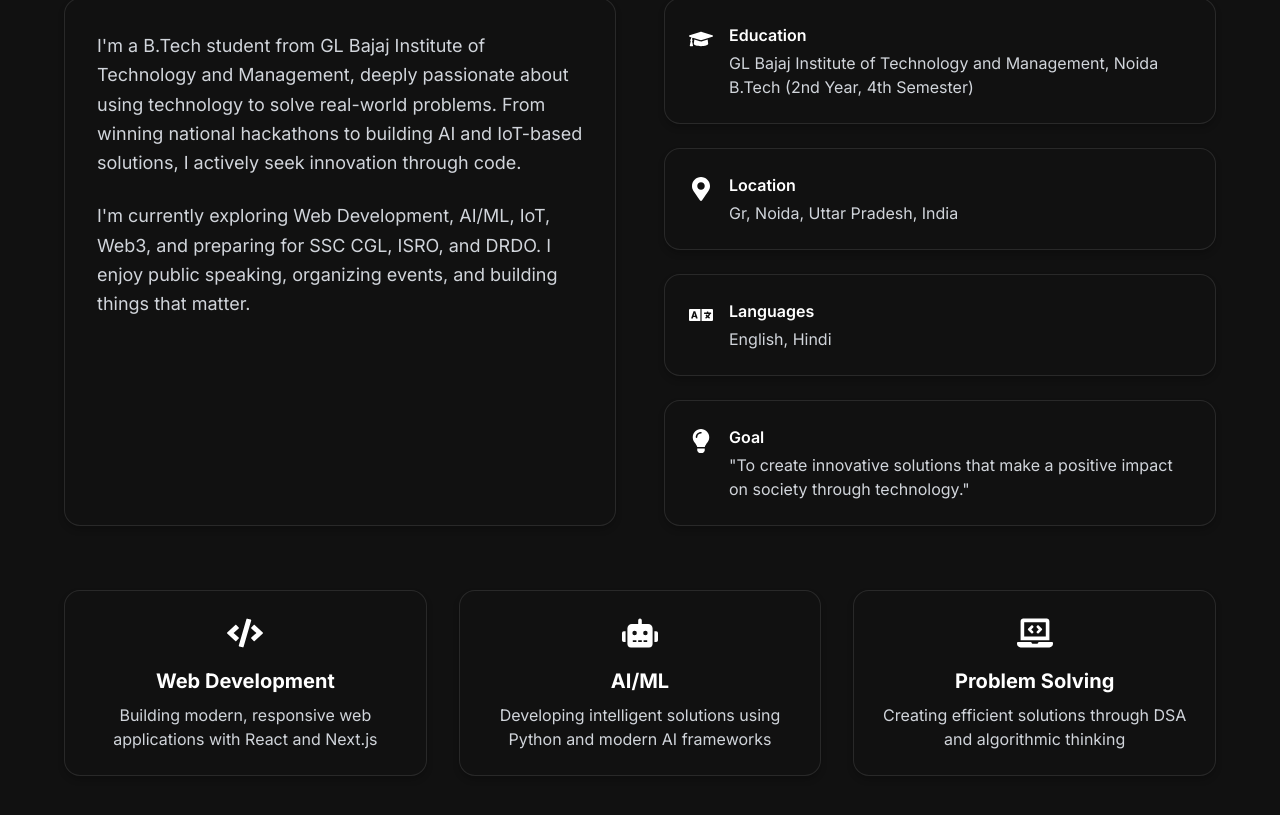
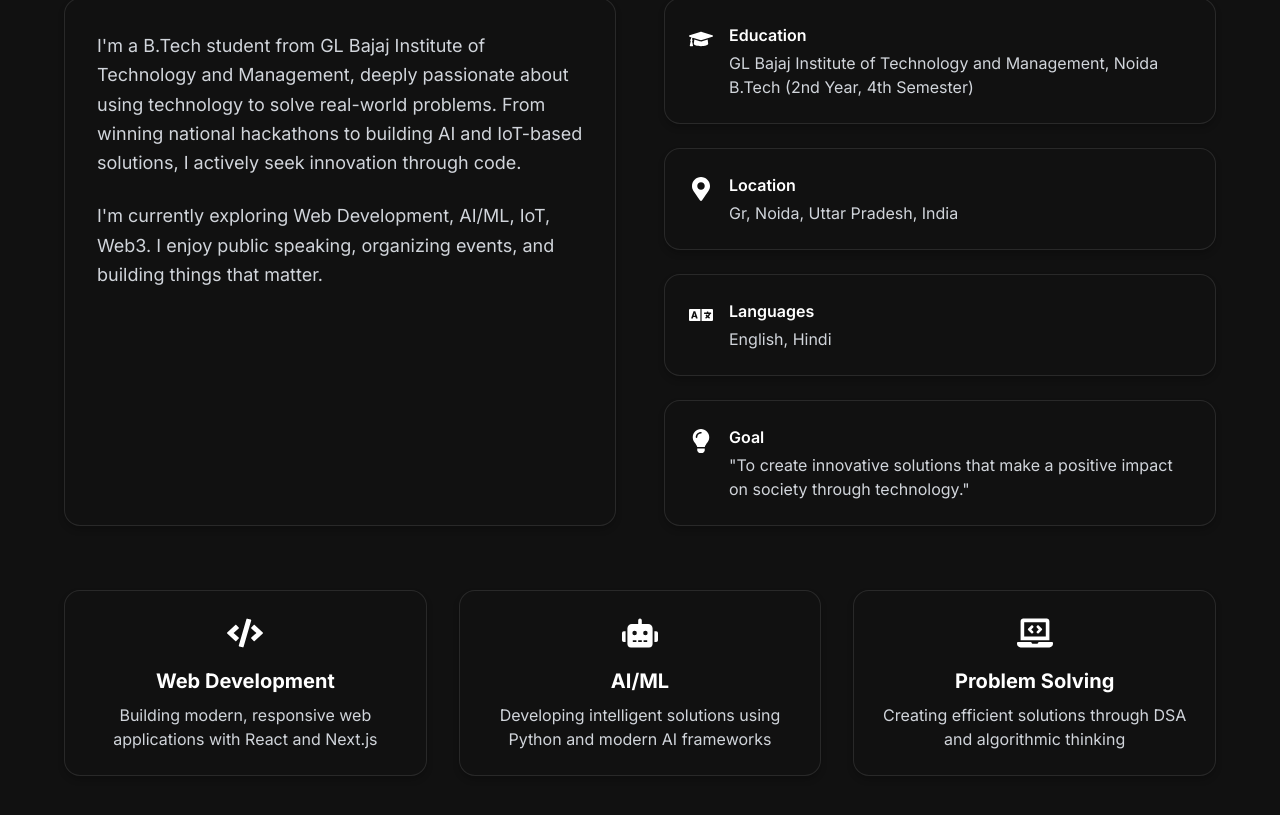
Before and after one commit to Hardik-1226/hardik-portfolio, a Next.js app: page / in a window 1280 px wide. Shown: the part 1130-1945 px from the top of the page. Built offline with nearby package versions, Linux system fonts and the light colour scheme.

Commit message:
Update About.tsx

```diff
--- a/components/About.tsx
+++ b/components/About.tsx
@@ -38,7 +38,7 @@ export default function About() {
                   I'm a B.Tech student from GL Bajaj Institute of Technology and Management, deeply passionate about using technology to solve real-world problems. From winning national hackathons to building AI and IoT-based solutions, I actively seek innovation through code.
                 </p>
                 <p className="text-lg text-gray-600 dark:text-gray-300 leading-relaxed">
-                  I'm currently exploring Web Development, AI/ML, IoT, Web3, and preparing for SSC CGL, ISRO, and DRDO. I enjoy public speaking, organizing events, and building things that matter.
+                  I'm currently exploring Web Development, AI/ML, IoT, Web3. I enjoy public speaking, organizing events, and building things that matter.
                 </p>
               </motion.div>
             </motion.div>
```
